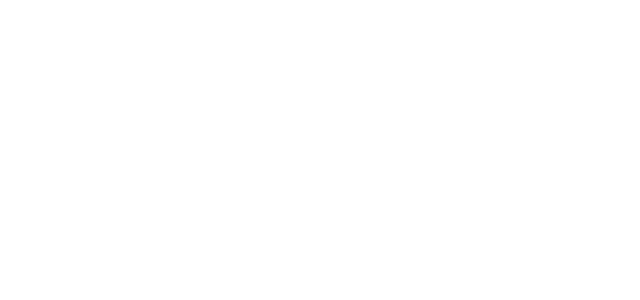
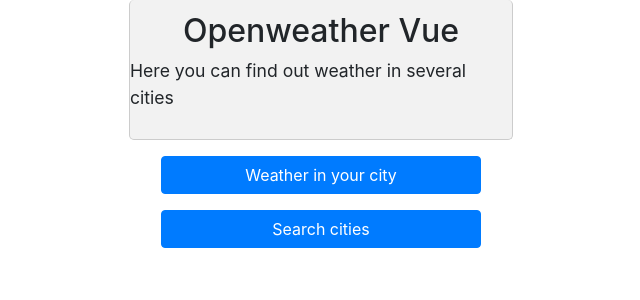
Before and after one commit to Krausso/openweather-vue, a Vue app: page / in a window 1280 px wide. Shown: the top 300 px of the page, without its empty margins (319-959 px from the left). Built offline with nearby package versions, Linux system fonts and the light colour scheme.

Commit message:
bootstrap installed; Home completed

```diff
--- a/package.json
+++ b/package.json
@@ -8,8 +8,10 @@
     "lint": "vue-cli-service lint"
   },
   "dependencies": {
+    "bootstrap": "^4.5.2",
+    "bootstrap-vue": "^2.16.0",
     "core-js": "^3.6.5",
-    "vue": "^2.6.11",
+    "vue": "^2.6.12",
     "vue-router": "^3.2.0",
     "vuex": "^3.4.0"
   },
--- a/src/App.vue
+++ b/src/App.vue
@@ -1,5 +1,17 @@
 <template>
   <div id="app">
+    <Heading />
     <router-view/>
   </div>
 </template>
+
+<script>
+import Heading from '@/components/Heading.vue';
+
+export default {
+  name: 'App',
+  components: {
+    Heading,
+  },
+};
+</script>
--- /dev/null
+++ b/src/assets/custom.scss
@@ -0,0 +1,24 @@
+// Header.vue
+.app-header {
+    display: flex;
+    align-items: center;
+    flex-flow: column nowrap;
+
+    padding: 1.5vh 0;
+    margin: 0 auto;
+
+    width: 30vw;
+
+    border: 1px solid #ccc;
+    border-top: none;
+    border-radius: 5px;
+    background: lighten(#ccc, 15%);
+
+    .header-title {
+        text-align: center;
+    }
+
+    .header-text {
+        font-size: 110%;
+    }
+}
--- /dev/null
+++ b/src/components/Heading.vue
@@ -0,0 +1,12 @@
+<template>
+  <div class="app-header">
+    <h2 class="header-title">Openweather Vue</h2>
+    <p class="header-text">Here you can find out weather in several cities</p>
+  </div>
+</template>
+
+<script>
+export default {
+  name: 'Heading',
+};
+</script>
--- a/src/main.js
+++ b/src/main.js
@@ -1,8 +1,13 @@
 import Vue from 'vue';
+import { BootstrapVue } from 'bootstrap-vue';
 import App from './App.vue';
 import router from './router';
 import store from './store';
+import 'bootstrap/dist/css/bootstrap.css';
+import 'bootstrap-vue/dist/bootstrap-vue.css';
+import './assets/custom.scss';
 
+Vue.use(BootstrapVue);
 Vue.config.productionTip = false;
 
 new Vue({
--- a/src/views/Home.vue
+++ b/src/views/Home.vue
@@ -1,10 +1,23 @@
 <template>
-  <div class="home">
+  <div class="d-flex flex-column align-items-center">
+    <b-button
+      variant="primary"
+      href="/user"
+      class="w-25 mt-3"
+    >
+      Weather in your city
+    </b-button>
+    <b-button
+      variant="primary"
+      href="/search"
+      class="w-25 mt-3"
+    >
+      Search cities
+    </b-button>
   </div>
 </template>
 
 <script>
-
 export default {
   name: 'Home',
   components: {
```
Also changed, not shown: 1 other file (tests, documents, lock files or other folders).
